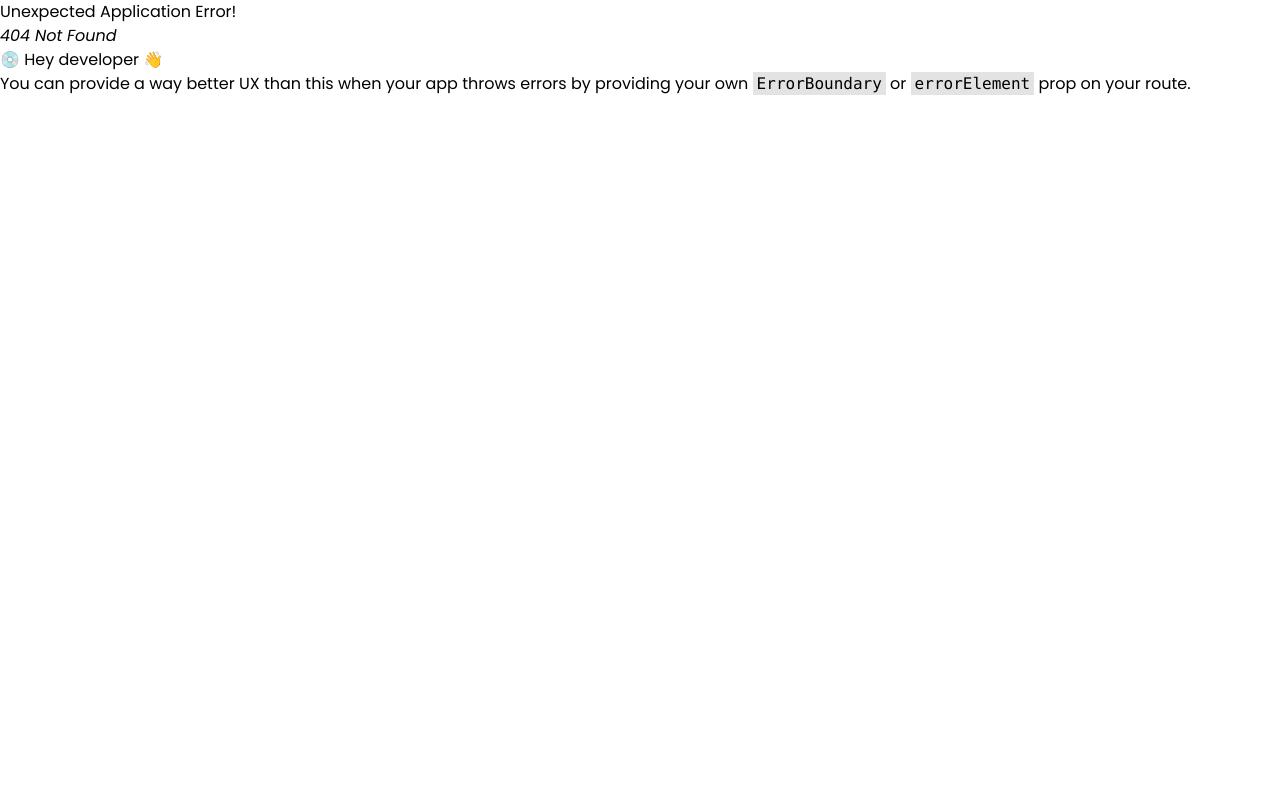
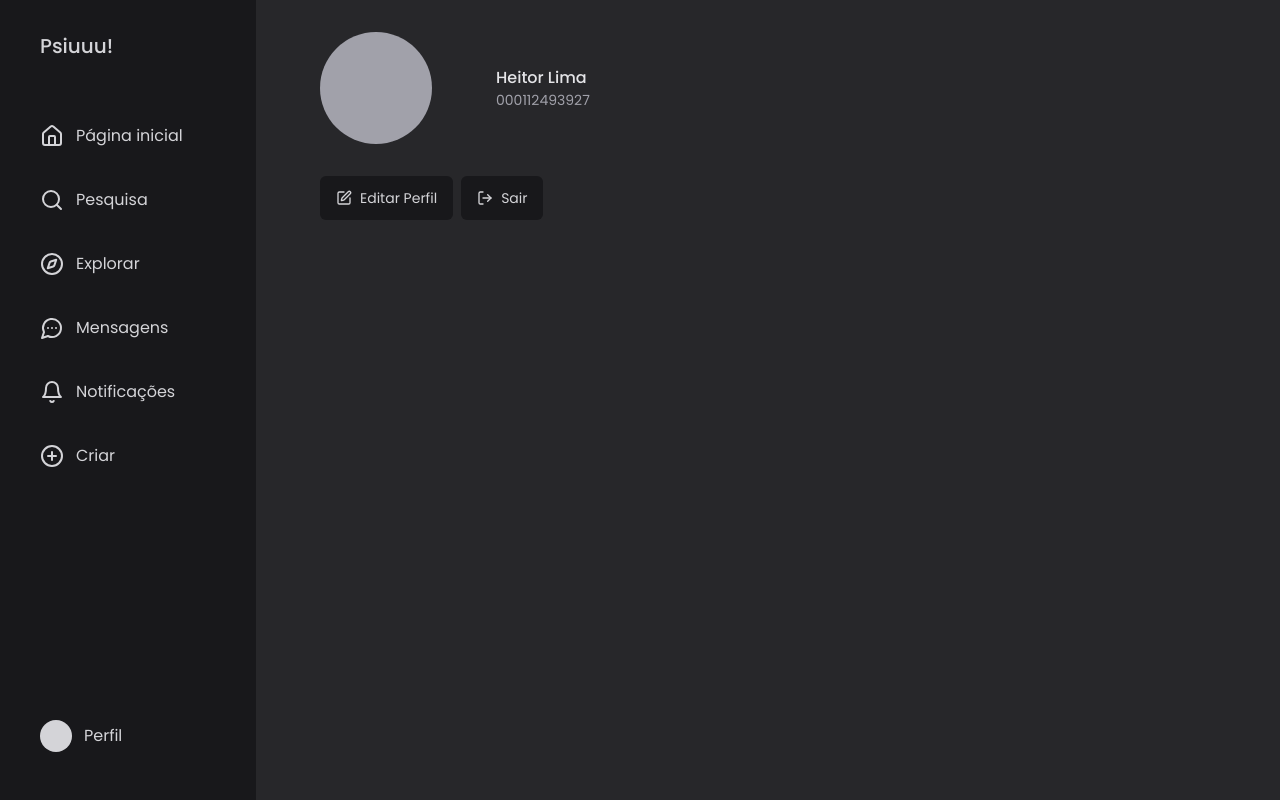
Before and after one commit to HeitorDeLimma/psiu-web-main, a React (Vite) app: page /profile in a window 1280 px wide. Before the commit this address had no page. Built offline with nearby package versions, Linux system fonts and the light colour scheme.

Commit message:
Creating Profile

```diff
--- a/index.html
+++ b/index.html
@@ -10,7 +10,7 @@
   <meta name="viewport" content="width=device-width, initial-scale=1.0" />
 
   <link
-    href="https://fonts.googleapis.com/css2?family=Inter:ital,opsz,wght@0,14..32,100..900;1,14..32,100..900&family=Poppins:ital,wght@0,100;0,200;0,300;0,400;0,500;0,600;0,700;0,800;0,900;1,100;1,200;1,300;1,400;1,500;1,600;1,700;1,800;1,900&display=swap"
+    href="https://fonts.googleapis.com/css2?family=Poppins:ital,wght@0,100;0,200;0,300;0,400;0,500;0,600;0,700;0,800;0,900;1,100;1,200;1,300;1,400;1,500;1,600;1,700;1,800;1,900&display=swap"
     rel="stylesheet">
   <title>Psiuuu!</title>
 </head>
--- /dev/null
+++ b/src/components/sidebar/index.tsx
@@ -0,0 +1,63 @@
+import {
+  Bell,
+  CirclePlus,
+  Compass,
+  House,
+  MessageCircleMore,
+  Search,
+} from 'lucide-react'
+
+import { SidebarLink } from './sidebar-link'
+
+export function Sidebar() {
+  return (
+    <div className="h-screen w-64 flex flex-col justify-between bg-zinc-900 px-6 py-8">
+      <div className="space-y-12">
+        <div className="px-4">
+          <h1 className="text-zinc-300 text-xl font-medium">Psiuuu!</h1>
+        </div>
+
+        <nav>
+          <ul className="space-y-2">
+            <SidebarLink href="/feed">
+              <House />
+              Página inicial
+            </SidebarLink>
+
+            <SidebarLink href="/">
+              <Search />
+              Pesquisa
+            </SidebarLink>
+
+            <SidebarLink href="/">
+              <Compass />
+              Explorar
+            </SidebarLink>
+
+            <SidebarLink href="/">
+              <MessageCircleMore />
+              Mensagens
+            </SidebarLink>
+
+            <SidebarLink href="/">
+              <Bell />
+              Notificações
+            </SidebarLink>
+
+            <SidebarLink href="/">
+              <CirclePlus />
+              Criar
+            </SidebarLink>
+          </ul>
+        </nav>
+      </div>
+
+      <div>
+        <SidebarLink href="/profile">
+          <div className="size-8 bg-zinc-300 rounded-full" />
+          Perfil
+        </SidebarLink>
+      </div>
+    </div>
+  )
+}
--- /dev/null
+++ b/src/components/sidebar/sidebar-link.tsx
@@ -0,0 +1,20 @@
+import { ReactNode } from 'react'
+import { useNavigate } from 'react-router-dom'
+
+interface SidebarLinkProps {
+  href: string
+  children: ReactNode
+}
+
+export function SidebarLink({ href, children }: SidebarLinkProps) {
+  const navigate = useNavigate()
+
+  return (
+    <button
+      onClick={() => navigate(href)}
+      className="w-full flex items-center gap-3 text-zinc-300 cursor-pointer rounded-md p-4 hover:bg-zinc-800 transition-colors"
+    >
+      {children}
+    </button>
+  )
+}
--- /dev/null
+++ b/src/pages/_layouts/auth.tsx
@@ -0,0 +1,13 @@
+import { Outlet } from 'react-router-dom'
+
+import { Sidebar } from '@/components/sidebar'
+
+export function AuthLayout() {
+  return (
+    <div className="flex bg-zinc-800">
+      <Sidebar />
+
+      <Outlet />
+    </div>
+  )
+}
--- a/src/pages/feed/index.tsx
+++ b/src/pages/feed/index.tsx
@@ -1,7 +1,7 @@
 export function Feed() {
   return (
-    <div className="bg-zinc-900 h-screen w-screen">
-      <h1 className="text-zinc-100">Feed</h1>
+    <div className="px-6 py-8">
+      <h1 className="text-zinc-200 text-xl">Feed</h1>
     </div>
   )
 }
--- /dev/null
+++ b/src/pages/profile/index.tsx
@@ -0,0 +1,29 @@
+import { LogOut, SquarePenIcon } from 'lucide-react'
+
+export function Profile() {
+  return (
+    <div className="px-16 py-8 space-y-8">
+      <div className="flex gap-16 items-center">
+        <div className="bg-zinc-400 size-28 rounded-full" />
+
+        <div>
+          <h1 className="text-zinc-200 font-medium">Heitor Lima</h1>
+          <p className="text-zinc-400 text-sm">000112493927</p>
+        </div>
+      </div>
+
+      {/* <p className="text-zinc-300 text-xs">23 publicações</p> */}
+
+      <div className="flex items-center gap-2">
+        <button className="flex items-center gap-2 bg-zinc-900 text-zinc-300 text-sm py-3 px-4 rounded-md transition-opacity hover:opacity-75">
+          <SquarePenIcon className="size-4" />
+          Editar Perfil
+        </button>
+        <button className="flex items-center gap-2 bg-zinc-900 text-zinc-300 text-sm py-3 px-4 rounded-md transition-opacity hover:opacity-75">
+          <LogOut className="size-4" />
+          Sair
+        </button>
+      </div>
+    </div>
+  )
+}
--- a/src/pages/sign-in/index.tsx
+++ b/src/pages/sign-in/index.tsx
@@ -1,17 +1,15 @@
-import { Eye, EyeClosed, EyeOff, LogIn } from 'lucide-react'
-import { useState } from 'react'
+import { LogIn } from 'lucide-react'
+
+import { SignInForm } from './sign-in-form'
 
 export function SignIn() {
-  const [showPassword, setShowPassword] = useState(false)
-
-  function handleShowPassword() {
-    setShowPassword(!showPassword)
-  }
-
   return (
     <div className="w-screen h-screen flex bg-zinc-900">
-      <div className="h-full w-3/5 border-r-[1px] border-zinc-800 p-8">
-        <h1 className="text-zinc-200 text-3xl">Psiuuu!</h1>
+      <div className="relative h-full w-3/5 flex items-center border-r-[1px] border-zinc-800 bg-sign-in bg-cover bg-center px-16">
+        <div className="absolute inset-0 bg-gradient-to-t from-black/75 to-transparent" />
+        <h1 className="text-zinc-50 text-6xl font-bold text-center">
+          O ser humano é tudo aquilo que a educação faz dele!
+        </h1>
       </div>
 
       <div className="h-full w-2/5 relative flex items-center justify-center p-12">
@@ -19,79 +17,19 @@ export function SignIn() {
           psiuuu!
         </h1>
 
-        <div className="w-full bg-zinc-800 py-12 px-20 rounded-sm text-zinc-100">
+        <div className="w-full bg-zinc-800 py-12 px-20 rounded-md">
           <div className="space-y-2">
             <div className="flex items-center gap-2">
               <LogIn className="text-yellow-600" />
-              <h1 className="text-2xl text-zinc-200">Faça seu login</h1>
+              <h1 className="text-2xl text-zinc-300">Faça seu login</h1>
             </div>
+
             <p className="text-sm text-zinc-400">
               Entre com suas informações de cadastro.
             </p>
           </div>
 
-          <form className="mt-6 space-y-3">
-            <div className="flex flex-col gap-1">
-              <label htmlFor="ra" className="text-zinc-400 text-sm">
-                RA
-              </label>
-              <input
-                id="ra"
-                type="text"
-                className="h-10 rounded-sm bg-transparent text-zinc-400 text-sm border-2 border-zinc-600 outline-none px-4 focus:border-yellow-500"
-              />
-            </div>
-
-            <div className="flex flex-col gap-1">
-              <label htmlFor="password" className="text-zinc-400 text-sm">
-                Senha
-              </label>
-
-              <div className="relative">
-                <input
-                  id="password"
-                  type={showPassword ? 'text' : 'password'}
-                  className="w-full h-10 rounded-sm bg-transparent text-zinc-400 text-sm border-2 border-zinc-600 outline-none px-4 focus:border-yellow-500"
-                />
-
-                {showPassword ? (
-                  <Eye
-                    className="absolute right-3 top-1/2 -translate-y-1/2 text-zinc-500 cursor-pointer"
-                    onClick={handleShowPassword}
-                  />
-                ) : (
-                  <EyeOff
-                    className="absolute right-3 top-1/2 -translate-y-1/2 text-zinc-500 cursor-pointer"
-                    onClick={handleShowPassword}
-                  />
-                )}
-              </div>
-            </div>
-
-            <div className="flex items-center justify-between">
-              <div className="flex items-center gap-1">
-                <input type="checkbox" id="rememberMe" />
-                <label htmlFor="rememberMe" className="text-zinc-400 text-xs">
-                  Lembre-me
-                </label>
-              </div>
-
-              <a href="#" className="text-xs text-yellow-500 font-semibold">
-                Esqueci minha Senha
-              </a>
-            </div>
-
-            <div className="flex flex-col gap-3 items-center">
-              <button className="w-full py-2 bg-yellow-500 rounded-md font-semibold text-zinc-900">
-                ENTRAR
-              </button>
-
-              <a href="" className="text-yellow-500 text-xs hover:underline">
-                Não tem uma conta?{' '}
-                <span className="font-semibold">Fale aqui</span>
-              </a>
-            </div>
-          </form>
+          <SignInForm />
         </div>
       </div>
     </div>
--- /dev/null
+++ b/src/pages/sign-in/sign-in-form.tsx
@@ -0,0 +1,110 @@
+import { Eye, EyeOff } from 'lucide-react'
+import { type FormEvent, useState } from 'react'
+import { useNavigate } from 'react-router-dom'
+
+export function SignInForm() {
+  const navigate = useNavigate()
+
+  const [showPassword, setShowPassword] = useState(false)
+
+  function handleShowPassword() {
+    setShowPassword(!showPassword)
+  }
+
+  function handleSubmit(event: FormEvent) {
+    event.preventDefault()
+
+    navigate('/feed')
+  }
+
+  return (
+    <form onSubmit={handleSubmit} className="mt-6 space-y-4">
+      <div className="flex flex-col gap-1">
+        <label htmlFor="ra" className="text-zinc-400 text-sm">
+          RA
+        </label>
+
+        <input
+          id="ra"
+          type="text"
+          className="h-10 rounded-md bg-transparent text-zinc-400 text-sm border-2 border-zinc-600 outline-none px-4 focus:border-yellow-500"
+        />
+      </div>
+
+      <div className="flex flex-col gap-1">
+        <label htmlFor="password" className="text-zinc-400 text-sm">
+          Senha
+        </label>
+
+        <div className="relative">
+          <input
+            id="password"
+            type={showPassword ? 'text' : 'password'}
+            className="
+              w-full
+              h-10
+              rounded-md
+              bg-transparent
+              text-zinc-400
+              text-sm border-2
+              border-zinc-600
+              outline-none
+              px-4
+              focus:border-yellow-500
+            "
+          />
+
+          {showPassword ? (
+            <Eye
+              onClick={handleShowPassword}
+              className="absolute right-3 top-1/2 -translate-y-1/2 text-zinc-500 cursor-pointer"
+            />
+          ) : (
+            <EyeOff
+              onClick={handleShowPassword}
+              className="absolute right-3 top-1/2 -translate-y-1/2 text-zinc-500 cursor-pointer"
+            />
+          )}
+        </div>
+      </div>
+
+      <div className="flex items-center justify-between">
+        <div className="flex items-center gap-1">
+          <input
+            type="checkbox"
+            id="rememberMe"
+            className="
+              appearance-none
+              size-4
+              border-2
+              border-zinc-600
+              rounded-sm
+              checked:border-4
+              checked:border-yellow-500
+              checked:bg-zinc-950
+              focus:outline-none
+            "
+          />
+
+          <label htmlFor="rememberMe" className="text-zinc-400 text-xs">
+            Lembre-me
+          </label>
+        </div>
+
+        <a href="#" className="text-xs text-yellow-500 font-semibold">
+          Esqueci minha senha
+        </a>
+      </div>
+
+      <div className="flex flex-col gap-3 items-center">
+        <button className="w-full bg-yellow-500 rounded-md font-semibold text-zinc-900 py-2">
+          ENTRAR
+        </button>
+
+        <a href="" className="text-yellow-500 text-xs hover:underline">
+          Não tem uma conta? <span className="font-semibold">Fale aqui</span>
+        </a>
+      </div>
+    </form>
+  )
+}
--- a/tailwind.config.js
+++ b/tailwind.config.js
@@ -2,7 +2,11 @@
 module.exports = {
   content: ['./src/**/*.{html,js,jsx,ts,tsx}'],
   theme: {
-    extend: {},
+    extend: {
+      backgroundImage: {
+        'sign-in': "url('./assets/bg-sign-in.jpg')",
+      },
+    },
   },
   plugins: [],
 }
```
Also changed, not shown: src/routes/index.tsx (+14 -2 lines), src/assets/bg-sign-in.jpg (added).
